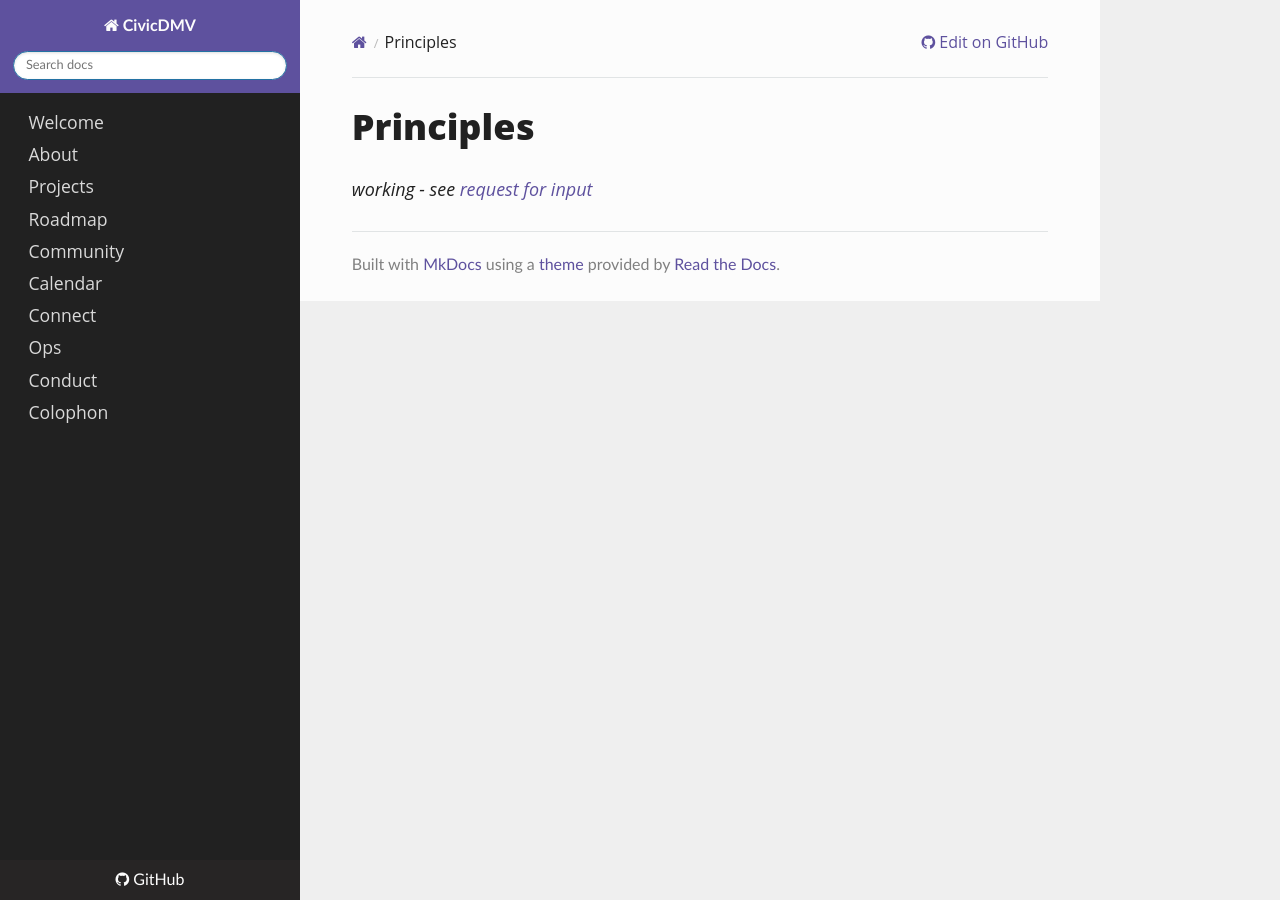
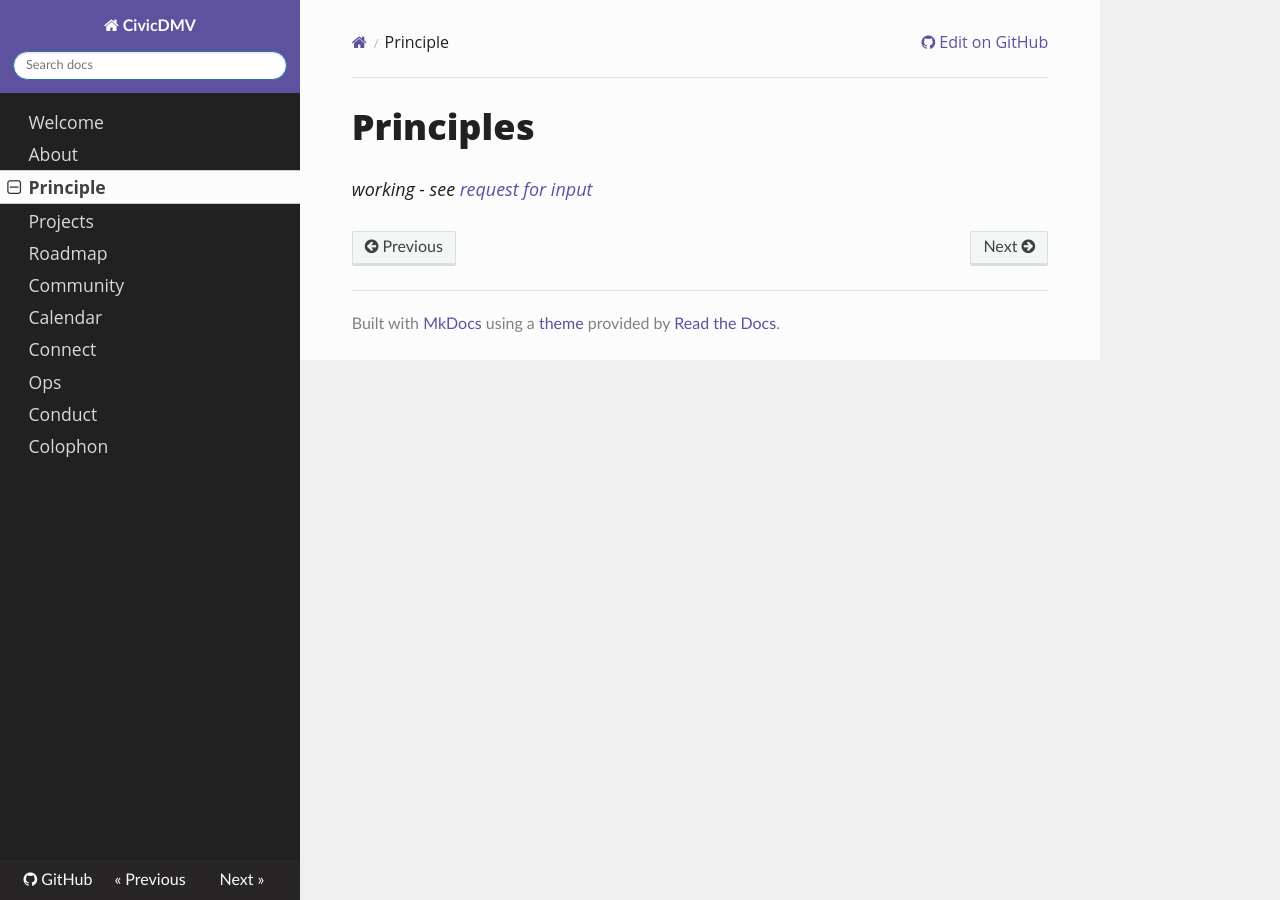
Before and after one commit to civicdmv/handbook, an MkDocs documentation site: the page built from docs/principles.md, in a window 1280 px wide. Built offline with MkDocs 1.6.1, drawn with Linux system fonts in a browser that asks for light colours; nearby versions of some CDN libraries; old or Windows-style settings are respelled for this version of MkDocs; part of the change alters nothing that is shown.

Commit message:
Update mkdocs.yml

```diff
--- a/mkdocs.yml
+++ b/mkdocs.yml
@@ -15,6 +15,7 @@ plugins:
 pages:
     - Welcome: README.md
     - About: about.md
+    - Principle: principles.md
     - Projects: projects.md
     - Roadmap: roadmap.md
     - Community: community.md
```
